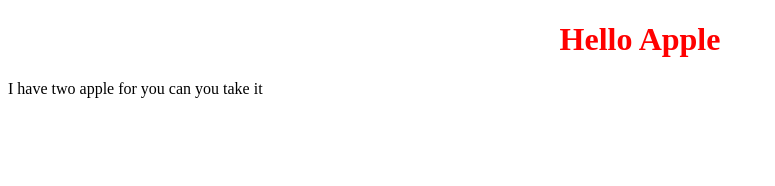
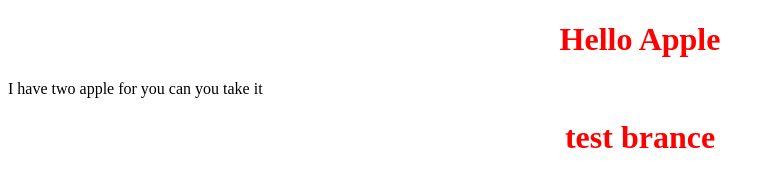
Before and after one commit to Showrove-Roy/apple, a plain HTML site: page hellow.html in a window 1280 px wide. Shown: the whole page, without its empty margins (0-775 px from the left). Drawn offline with Linux system fonts and the light colour scheme.

Commit message:
brance test

```diff
--- a/hellow.html
+++ b/hellow.html
@@ -10,5 +10,6 @@
 <body>
     <h1>Hello Apple</h1>
     <p>I have two apple for you can you take it </p>
+    <h1>test brance</h1>
 </body>
 </html>
```
